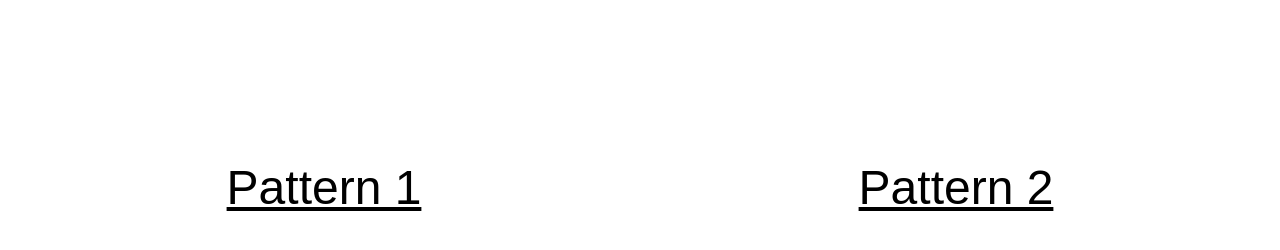
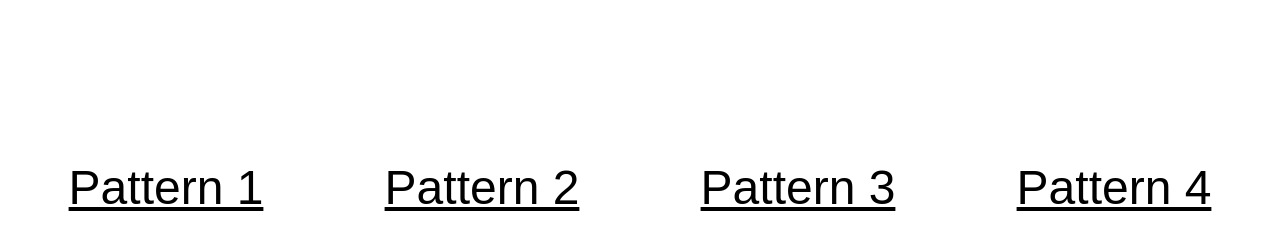
Before and after one commit to somecheung/Expanded-Tools-Interactive, a plain HTML site: page Projects/Project-01/01-Sketches/index.html in a window 1280 px wide. Drawn offline with Linux system fonts and the light colour scheme.

Commit message:
added patterns 3 & 4

```diff
--- a/Projects/Project-01/01-Sketches/index.html
+++ b/Projects/Project-01/01-Sketches/index.html
@@ -9,6 +9,8 @@
 		<div id="home">
 			<a href="shapes.html"> Pattern 1</a>
 			<a href="moire/moire.html"> Pattern 2</a>
+			<a href=""> Pattern 3</a>
+			<a href=""> Pattern 4</a>
 		</div>
 	</body>
 </html>
```
